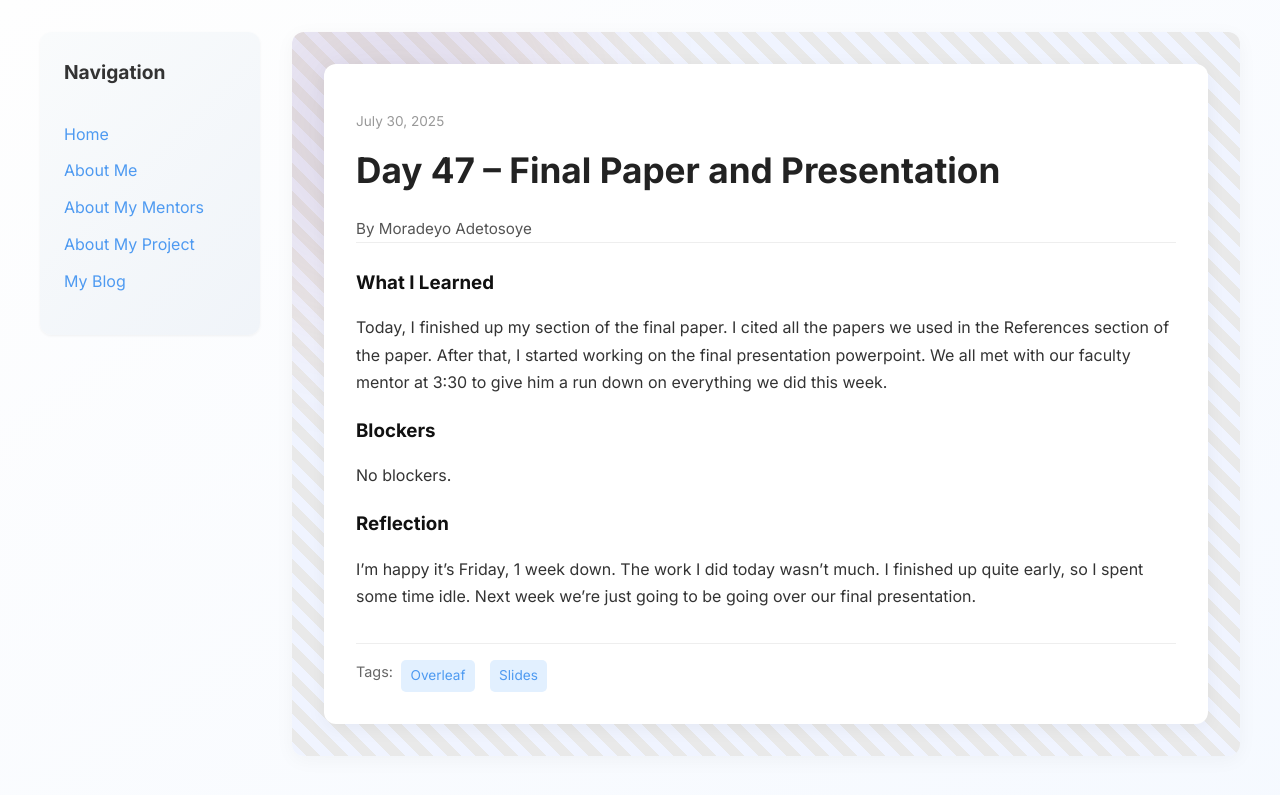
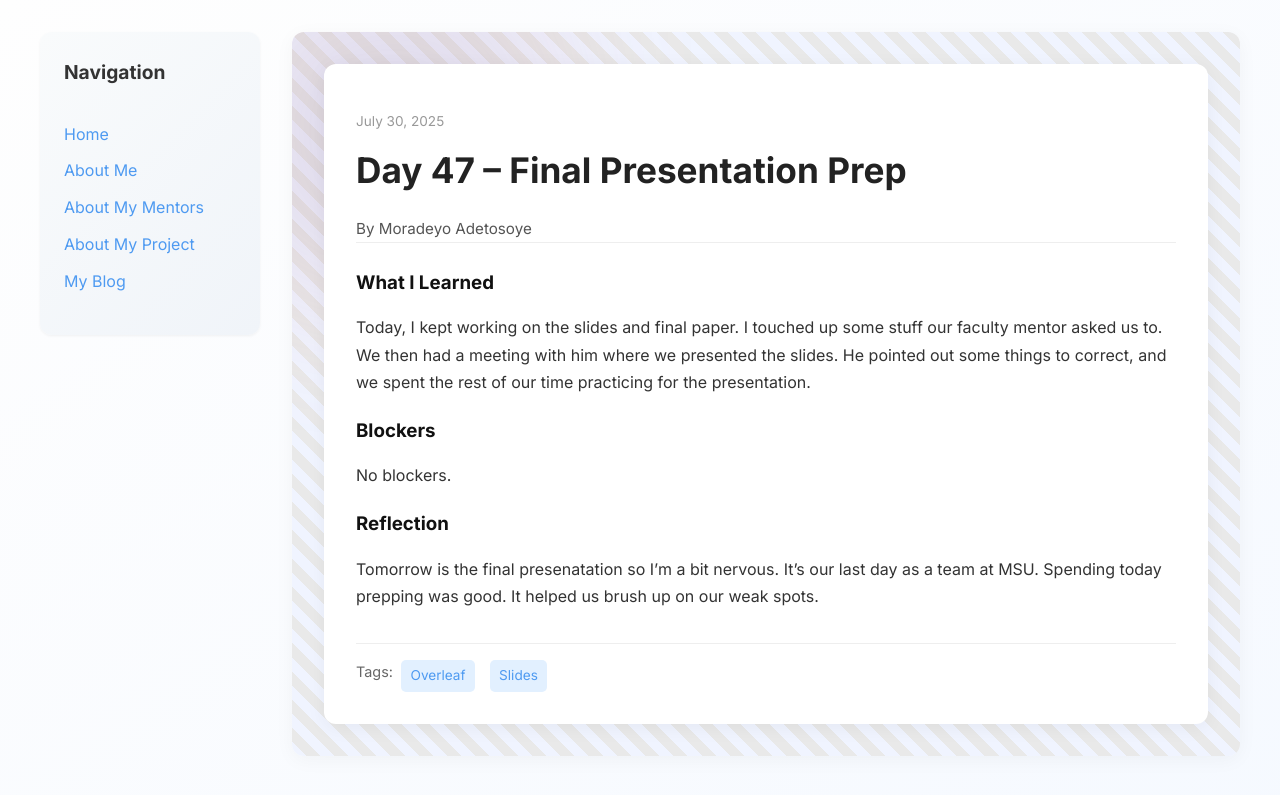
Before and after one commit to Deyo101/deyo101.github.io, a Jekyll site: the page built from _posts/2025-07-30-day-47.md, in a window 1280 px wide. Shown: the top 795 px of the page. Built offline with Jekyll 4.4.1, drawn with Linux system fonts in a browser that asks for light colours.

Commit message:
Update 2025-07-30-day-47.md

```diff
--- a/_posts/2025-07-30-day-47.md
+++ b/_posts/2025-07-30-day-47.md
@@ -1,17 +1,17 @@
 ---
 layout: post
-title: "Day 47 – Final Paper and Presentation"
+title: "Day 47 – Final Presentation Prep"
 date: 2025-07-30
 author: Moradeyo Adetosoye
 permalink: /day47.html
 tags: ["Overleaf", "Slides"]
 
 what_i_learned: |
-  Today, I finished up my section of the final paper. I cited all the papers we used in the References section of the paper. After that, I started working on the final presentation powerpoint. We all met with our faculty mentor at 3:30 to give him a run down on everything we did this week.
+  Today, I kept working on the slides and final paper. I touched up some stuff our faculty mentor asked us to. We then had a meeting with him where we presented the slides. He pointed out some things to correct, and we spent the rest of our time practicing for the presentation.
 
 blockers: |
   No blockers.
 
 reflection: |
-  I'm happy it's Friday, 1 week down. The work I did today wasn't much. I finished up quite early, so I spent some time idle. Next week we're just going to be going over our final presentation.
+  Tomorrow is the final presenatation so I'm a bit nervous. It's our last day as a team at MSU. Spending today prepping was good. It helped us brush up on our weak spots.
 ---
```
